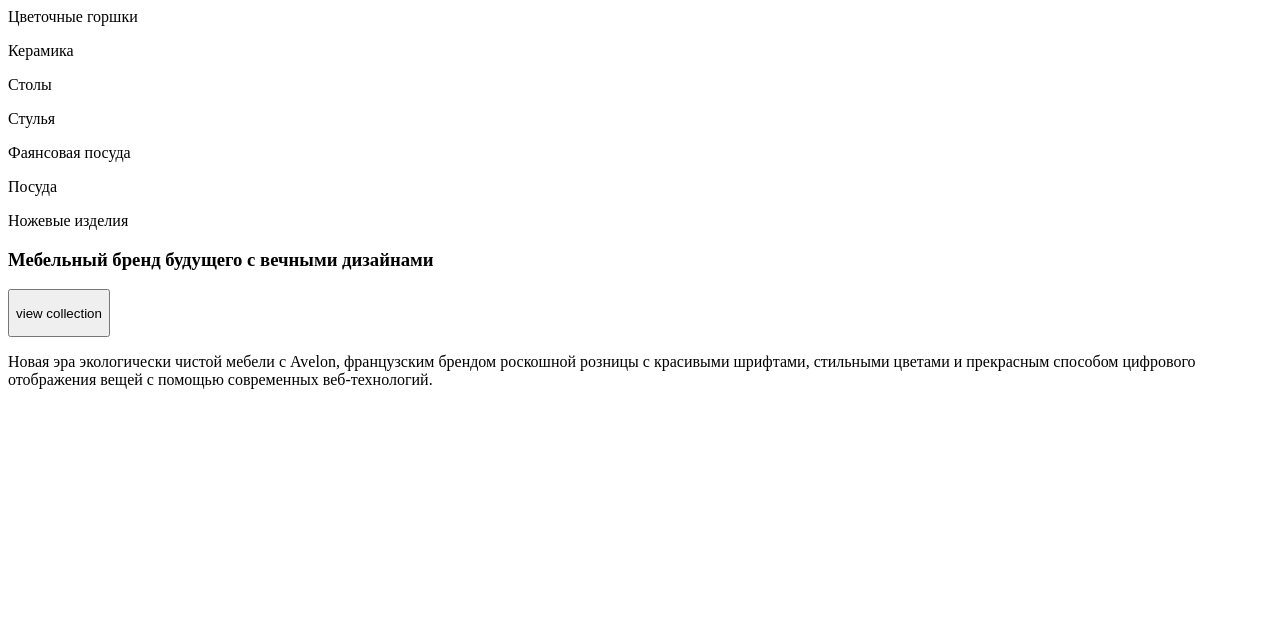
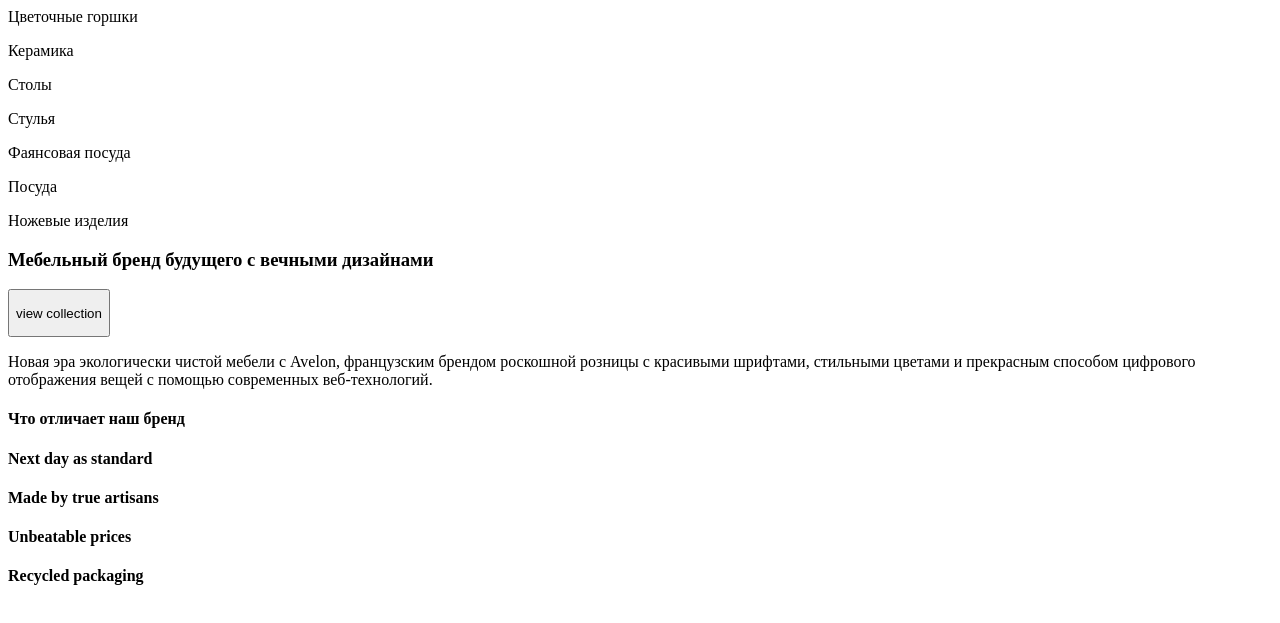
Before and after one commit to RKLB-12/prakt2, a plain HTML site: page index.html in a window 1280 px wide. Shown: the part 47-670 px from the top of the page. Drawn offline with Linux system fonts and the light colour scheme.

Commit message:
Changes to be committed: 	modified:   index.html

```diff
--- a/index.html
+++ b/index.html
@@ -40,8 +40,37 @@
 
 
         <footer>
-            <p>Новая эра экологически чистой мебели с Avelon, французским брендом роскошной розницы с красивыми шрифтами, стильными цветами и прекрасным способом цифрового отображения вещей с помощью современных веб-технологий.</p>
+            <p>Новая эра экологически чистой мебели с&nbsp;Avelon, французским брендом роскошной розницы с&nbsp;красивыми шрифтами, стильными цветами и&nbsp;прекрасным способом цифрового отображения вещей с&nbsp;помощью современных <nobr>веб-технологий</nobr>.</p>        </footer>
         </footer>
+
+
+    </article>
+
+
+
+    <article>
+        <header>
+            <h4><p>Что отличает наш бренд</p></h4>
+        </header>
+
+        <section>
+            <h4><p>Next day as standard</p></h4>
+        </section>
+
+
+        <section>
+            <h4><p>Made by true artisans</p></h4>
+        </section>
+
+
+        <section>
+            <h4><p>Unbeatable prices</p></h4>
+        </section>
+
+
+        <section>
+            <h4><p>Recycled packaging</p></h4>
+        </section>
 
     </article>
 </body>
```
